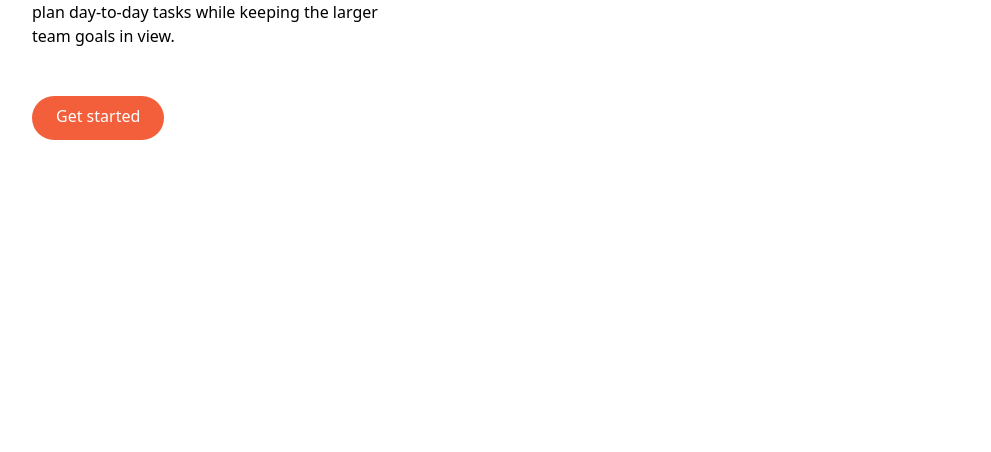
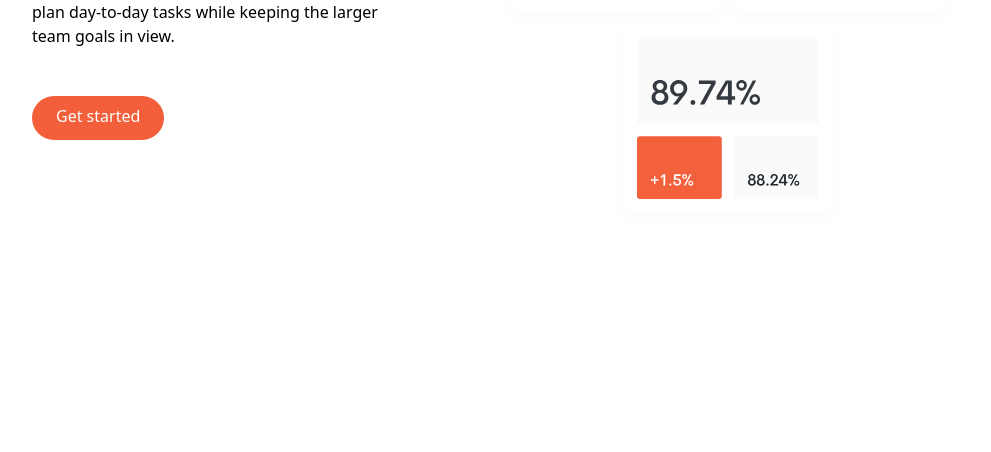
Before and after one commit to BambaDeme/tailwindcss-landing-page, a website: page index.html in a window 1280 px wide. Shown: the part 348-800 px from the top of the page, without its empty margins (144-1135 px from the left). Drawn offline with Linux system fonts and the light colour scheme.

Commit message:
hero section right/top part

```diff
--- a/index.html
+++ b/index.html
@@ -53,8 +53,15 @@
                     </a>
                 </div>
             </div>
+
+            <!-- right item / Image -->
+            <div class="md:w-1/2">
+                <img src="img/illustration-intro.svg" alt="">
+            </div>
         </div>
     </section>
 
+    <!-- Features section -->
+
 </body>
 </html>
```
